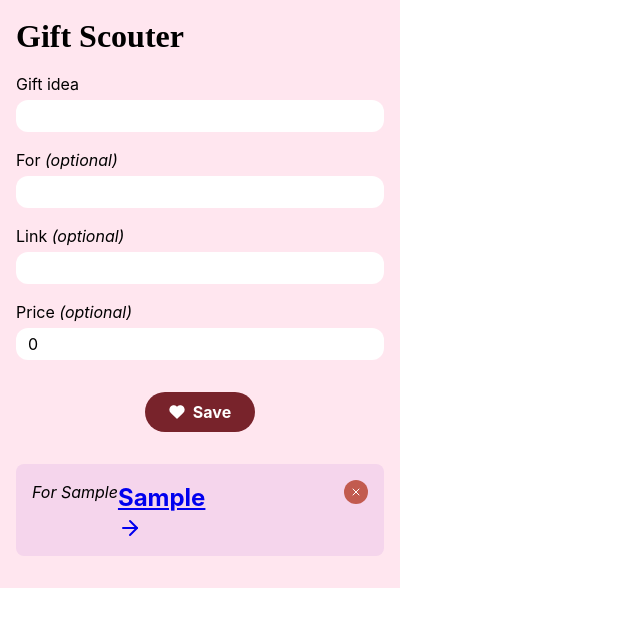
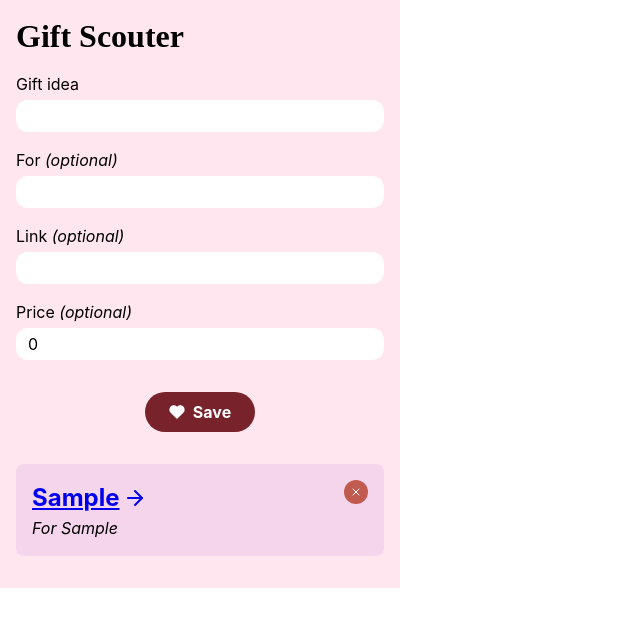
Before and after one commit to Parkreiner/gift-scouter, a React (Create React App) app: page / in a window 1280 px wide. Both pictures are taken after typing "Sample", "Sample", "Sample" into the empty fields and a click on the button "Save". Shown: the top 626 px of the page, without its empty margins (0-640 px from the left). Built offline with nearby package versions, Linux system fonts and the light colour scheme.

Commit message:
feat: Done, I guess?

```diff
--- a/src/components/GiftItem/GiftItem.module.css
+++ b/src/components/GiftItem/GiftItem.module.css
@@ -6,6 +6,12 @@
   min-height: 2rem;
   display: flex;
   flex-flow: row-reverse nowrap;
+}
+
+.mainContent {
+  display: flex;
+  flex-grow: 1;
+  flex-flow: column nowrap;
 }
 
 .button {
@@ -17,6 +23,10 @@
   color: #fff;
 }
 
+.bonusInfo > * {
+  margin-right: 12px;
+}
+
 .header {
   flex-grow: 1;
   display: flex;
@@ -24,5 +34,11 @@
 }
 
 .header h2 {
-  flex-shrink: 1;
+  display: flex;
+  flex-flow: row nowrap;
+  align-items: center;
 }
+
+.header h2 svg {
+  margin-left: 4px;
+}
--- a/src/components/GiftItem/GiftItem.tsx
+++ b/src/components/GiftItem/GiftItem.tsx
@@ -23,13 +23,15 @@ export default function GiftItem({ gift, onDelete }: Props) {
         </button>
       )}
 
+      <div className={styles.mainContent}>
         <div className={styles.header}>
           {link.length === 0 ? (
             <h2>{description}</h2>
           ) : (
             <a href={link}>
               <h2>
-              {description}
+                <span>{description}</span>
+
                 <ArrowRight size={24} />
               </h2>
             </a>
@@ -46,6 +48,7 @@ export default function GiftItem({ gift, onDelete }: Props) {
             {tag}
           </span>
         ))}
+      </div>
     </article>
   );
 }
```
Also changed, not shown: src/components/SortBar/SortBar.js (deleted, +0 -29 lines), src/components/SortBar/SortBar.tsx (added, +44 -0 lines), src/components/SortBar/index.ts (renamed from src/components/SortBar/index.js). Lines whose indentation alone changed are shown as unchanged.
